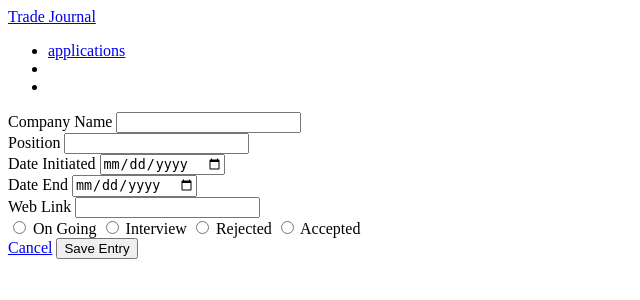
After one commit to GabrielleMedina/job-tracker-app, a Flask app: template templates/edit_application.html in a window 1280 px wide. The commit adds this page. Shown: the top 300 px of the page, without its empty margins (0-640 px from the left). Run offline with Flask 3, Linux system fonts and the light colour scheme; the template is opened without the code that fills it, so the values that code supplies are empty.

Commit message:
Update - Added basic structure for edit application

```diff
--- /dev/null
+++ b/templates/edit_application.html
@@ -0,0 +1,48 @@
+{% extends "base.html" %}
+
+{% block title %}Edit Application | Application Tracker {% endblock %}
+
+{% block content %}
+<form action="{{ url_for('edit_application', application_id=application.id) }}" method="POST">
+<div>
+
+    <div>
+        <label for="company_name">Company Name</label>
+        <input type="text" id="company" name="company_name" value="{{ application.company_name }}" required>
+    </div>
+    <div>
+        <label for="position">Position</label>
+        <input type="text" id="position" name="position" value="{{ application.position }}" required>
+    </div>
+
+    <div>
+        <label for="date_initiated">Date Initiated</label>
+        <input type="date" id="date_initiated" name="date_initiated" value="{{ application.date_initiated }}"required>
+    </div>
+    <div>
+        <label for="date_end">Date End</label>
+        <input type="date" id="date_end" name="date_end" value="{% if application.date_end %}{{ application.date_end }}{% endif %}"required>
+    </div>
+    <div>
+        <label for="link">Web Link</label>
+        <input type="text" id="link" name="link" value="{{ application.link }}">
+    </div>
+    <div>
+        <input type="radio" id="status-ongoing" name="status" value="ongoing"{% if application.status=="ongoing" %}checked{% endif %} required>
+        <label for="status">On Going</label>
+        <input type="radio" id="status-interview" name="status" value="interview" {% if application.status=="interview" %}checked{% endif %} required>
+        <label for="status">Interview</label>
+        <input type="radio" id="status-rejected" name="status" value="rejected" {% if application.status=="rejected" %}checked{% endif %} required>
+        <label for="status">Rejected</label>
+        <input type="radio" id="status-accepted" name="status" value="accepted" {% if application.status=="accepted" %}checked{% endif %} required>
+        <label for="status">Accepted</label>
+    </div>
+
+    <div class="meta-actions">
+            <a href="{{ url_for('applications') }}" class="btn-cancel">Cancel</a>
+            <button type="submit" class="btn-save">Save Entry</button>
+        </div>
+</div>
+</form>
+
+{% endblock %}
```
Also changed, not shown: templates/new_application.html (+4 -4 lines).
